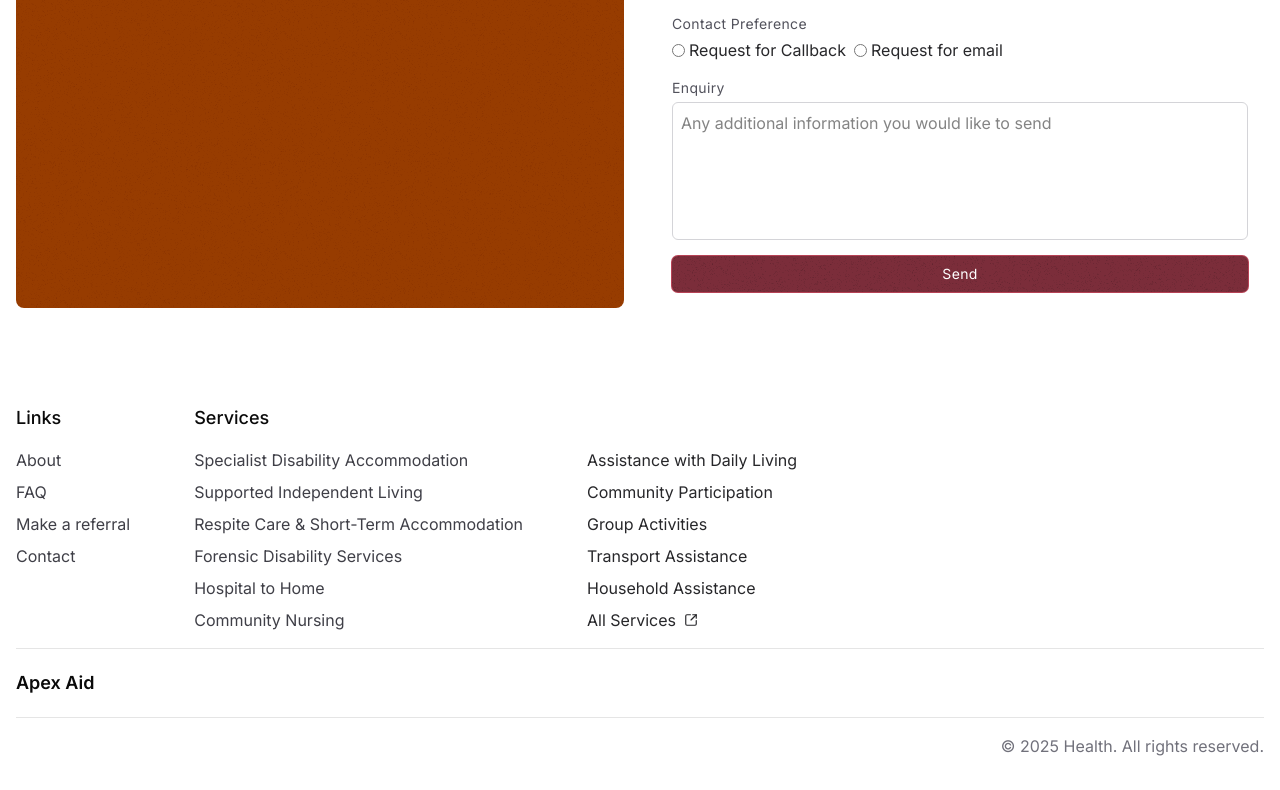
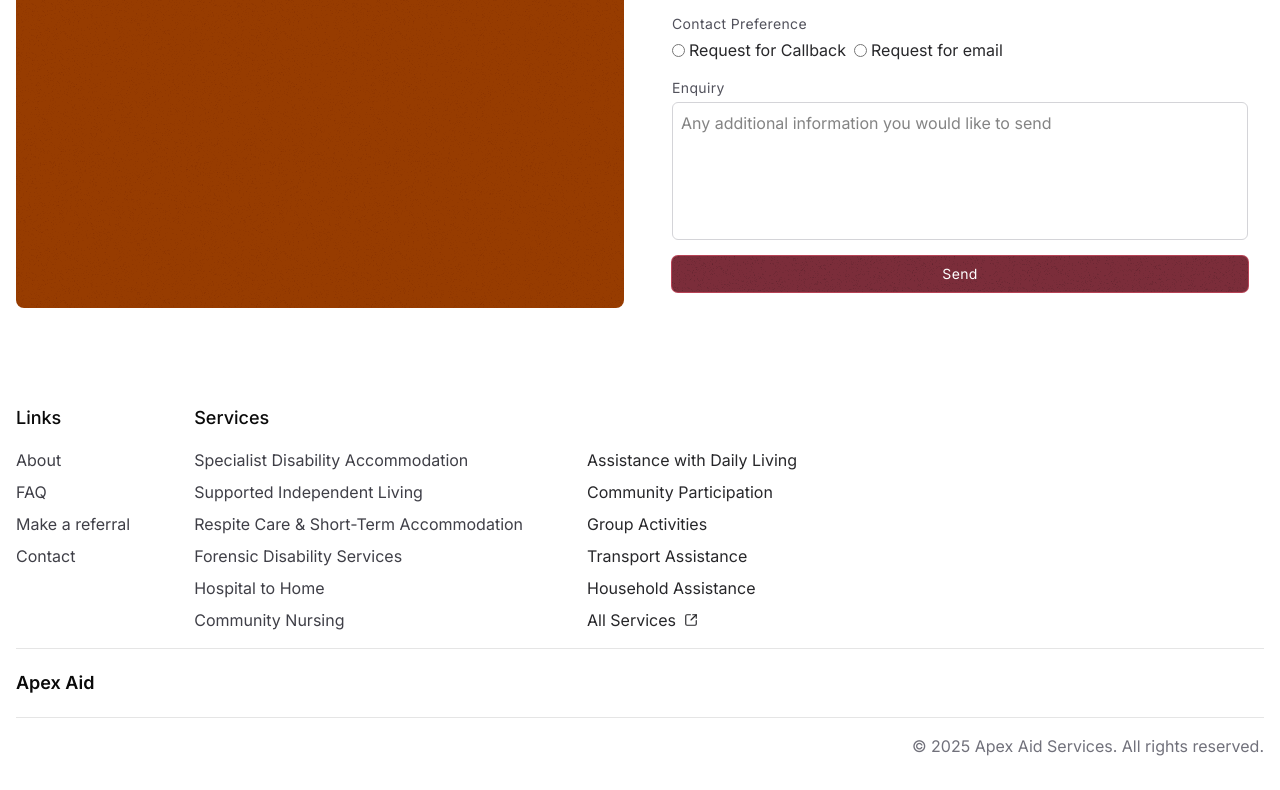
Before and after one commit to shantanubhattarai/healthdev, a Next.js app: page / in a window 1280 px wide. Shown: the part 2140-2930 px from the top of the page. Built offline with nearby package versions, Linux system fonts and the light colour scheme; some icons are missing.

Commit message:
update website title

```diff
--- a/app/layout.tsx
+++ b/app/layout.tsx
@@ -4,8 +4,8 @@ import Header from "@/components/common/Header";
 import Footer from "@/components/common/Footer";
 
 export const metadata: Metadata = {
-  title: "Health (name pending)",
-  description: "Fostering healing",
+  title: "Apex Aid Services",
+  description: "Care that lifts, Support that Lasts",
 };
 
 export default function RootLayout({
--- a/components/common/Footer.tsx
+++ b/components/common/Footer.tsx
@@ -135,7 +135,7 @@ const Footer = () => {
         </ul>
       </div>
       <p className="text-right text-zinc-500">
-        &copy; 2025 Health. All rights reserved.
+        &copy; 2025 Apex Aid Services. All rights reserved.
       </p>
     </footer>
   );
```
